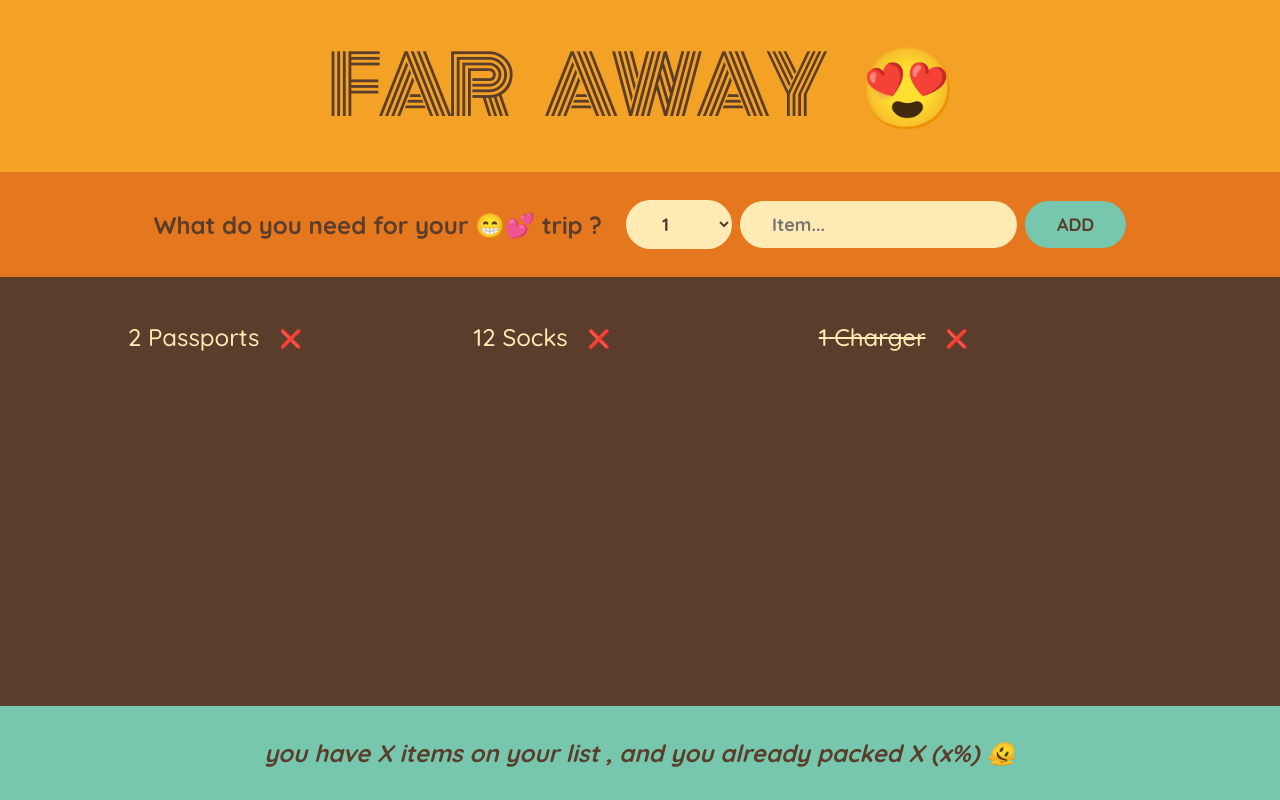
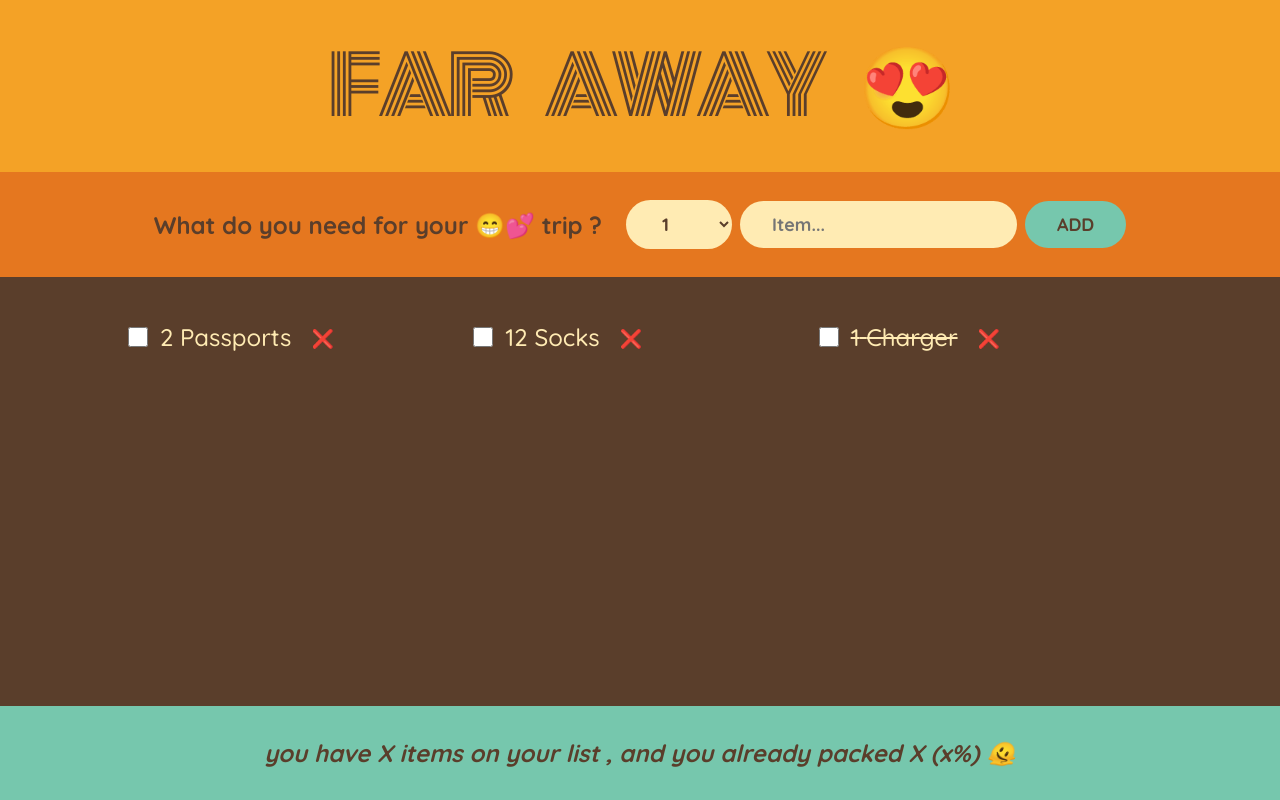
Before and after one commit to mamad34/React_Jonas, a React (Create React App) app in the folder 02-steps/far-away-travel-list/faraway-travel/: page / in a window 1280 px wide. Built offline with nearby package versions, Linux system fonts and the light colour scheme.

Commit message:
Add updating an item

```diff
--- a/02-steps/far-away-travel-list/faraway-travel/src/App.js
+++ b/02-steps/far-away-travel-list/faraway-travel/src/App.js
@@ -16,11 +16,23 @@
     setItems((items) => items.filter((item) => item.id !== id));
   }
 
+  function handleToggleItem(id) {
+    setItems((items) =>
+      items.map((item) =>
+        item.id === id ? { ...item, packed: !item.packed } : item
+      )
+    );
+  }
+
   return (
     <div className="app">
       <Logo />
       <Form onAddItems={handleAddItems} />
-      <PackingList items={items} onDeleteItem={handleDeleteItem} />
+      <PackingList
+        items={items}
+        onDeleteItem={handleDeleteItem}
+        onToggleItems={handleToggleItem}
+      />
       <Stats />
     </div>
   );
@@ -68,21 +80,31 @@
   );
 }
 
-function PackingList({ items, onDeleteItem }) {
+function PackingList({ items, onDeleteItem, onToggleItems }) {
   return (
     <div className="list">
       <ul>
         {items.map((item) => (
-          <Item item={item} key={item.id} onDeleteItem={onDeleteItem} />
+          <Item
+            item={item}
+            key={item.id}
+            onDeleteItem={onDeleteItem}
+            onToggleItems={onToggleItems}
+          />
         ))}
       </ul>
     </div>
   );
 }
 
-function Item({ item, onDeleteItem }) {
+function Item({ item, onDeleteItem, onToggleItems }) {
   return (
     <li>
+      <input
+        type="checkbox"
+        value={item.packed}
+        onChange={() => onToggleItems(item.id)}
+      />
       <span style={item.packed ? { textDecoration: "line-through" } : {}}>
         {item.quantity} {""}
         {item.description}
```
